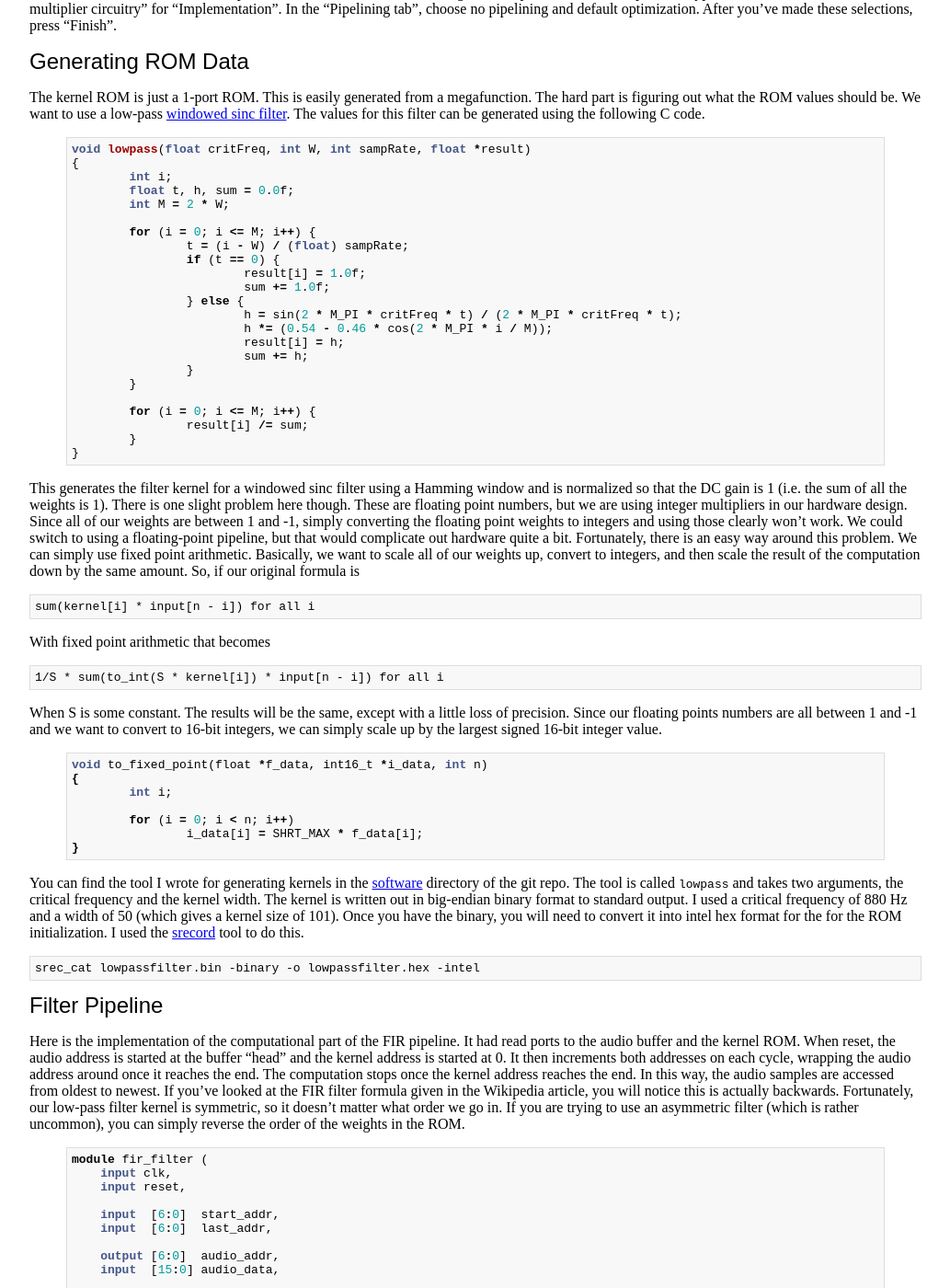
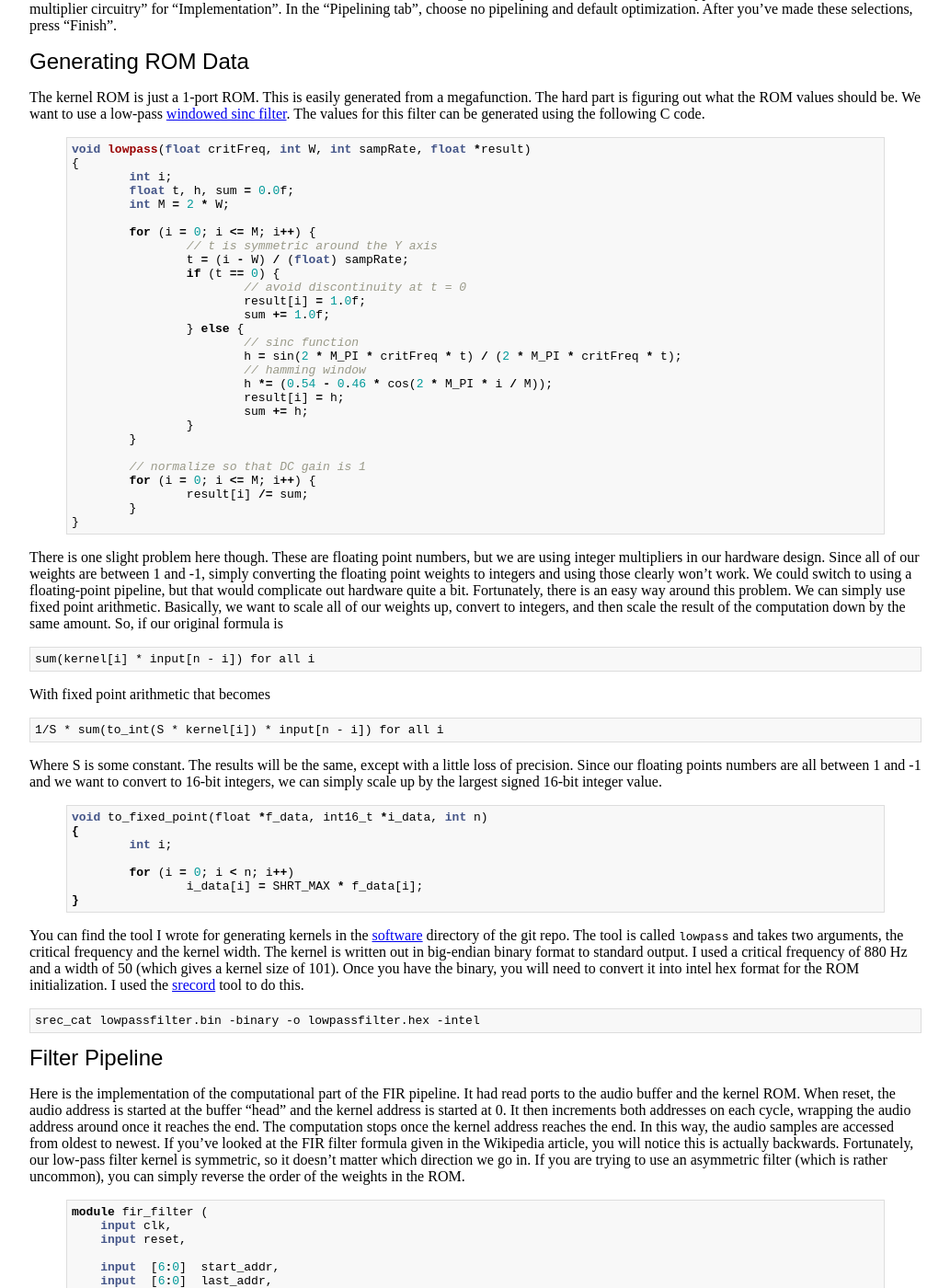
Before and after one commit to zhemao/zhemao.github.com, a Jekyll site: the page built from _posts/2014-01-26-sockit-9.markdown, in a window 1280 px wide and 1400 px high, scrolled down 1932 px. Shown: the whole window at 92% size, without its empty margins (123-1156 px from the left). Built offline with Jekyll 4.4.1, drawn with Linux system fonts in a browser that asks for light colours; some of the changed text lies outside the part shown.

Commit message:
edits to sockit 9

```diff
--- a/_posts/2014-01-26-sockit-9.markdown
+++ b/_posts/2014-01-26-sockit-9.markdown
@@ -13,10 +13,10 @@
 of the Github repo.
 
 To implement these filters we will use a finite impulse response (FIR) filter.
-How this works essentially is that the output is the weighted sum of N
+The way an FIR filter works is that the output is the weighted sum of N
 previously recorded inputs. By choosing different weights, we can achieve
 different effects, such as low-pass filtering and high-pass filtering.
-If you'd like to learn more about how FIR filters work, I've written an
+If you'd like to learn more about FIR filters, I've written an
 [IPython notebook](http://nbviewer.ipython.org/github/zhemao/digital_filters/blob/master/Digital%20Filters.ipynb)
 explaining the concept.
 
@@ -34,11 +34,11 @@
 audio buffer and a weight from the kernel ROM, multiply the two together, and
 then accumulate the products (through addition) into a register.
 
-Notice that in this block diagram, there are registers between each
+Notice that, in this block diagram, there are registers between each
 computational block. This kind of architecture is called a pipelined
 architecture, and is fairly common in hardware design. The main benefit of
-this architecture is that the pipeline stages can do useful work at the same
-time. That is, on each cycle, data is fetched from the memories, the multipliers
+this architecture is that the pipeline stages are operating concurrently.
+That is, on each cycle, the memories are fetching data, the multipliers
 are multiplying the data fetched one cycle ago, and the adder is adding the
 current accumulator value with the result of multiplying the data fetched
 two cycles ago. This means that, if our kernel has size N, the total number
@@ -154,28 +156,31 @@
 	int M = 2 * W;
 
 	for (i = 0; i <= M; i++) {
+		// t is symmetric around the Y axis
 		t = (i - W) / (float) sampRate;
 		if (t == 0) {
+			// avoid discontinuity at t = 0
 			result[i] = 1.0f;
 			sum += 1.0f;
 		} else {
+			// sinc function
 			h = sin(2 * M_PI * critFreq * t) / (2 * M_PI * critFreq * t);
+			// hamming window
 			h *= (0.54 - 0.46 * cos(2 * M_PI * i / M));
 			result[i] = h;
 			sum += h;
 		}
 	}
 
+	// normalize so that DC gain is 1
 	for (i = 0; i <= M; i++) {
 		result[i] /= sum;
 	}
 }
 {% endhighlight %}
 
-This generates the filter kernel for a windowed sinc filter using a Hamming
-window and is normalized so that the DC gain is 1 (i.e. the sum of all the
-weights is 1). There is one slight problem here though. These are floating
-point numbers, but we are using integer multipliers in our hardware design.
+There is one slight problem here though. These are floating point numbers,
+but we are using integer multipliers in our hardware design.
 Since all of our weights are between 1 and -1, simply converting the floating
 point weights to integers and using those clearly won't work.
 We could switch to using a floating-point pipeline, but that would complicate
@@ -190,7 +195,7 @@
 
     1/S * sum(to_int(S * kernel[i]) * input[n - i]) for all i
 
-When S is some constant. The results will be the same, except with a little
+Where S is some constant. The results will be the same, except with a little
 loss of precision. Since our floating points numbers are all between 1 and -1
 and we want to convert to 16-bit integers, we can simply scale up by the
 largest signed 16-bit integer value.
@@ -212,7 +217,7 @@
 out in big-endian binary format to standard output. I used a critical
 frequency of 880 Hz and a width of 50 (which gives a kernel size of 101).
 Once you have the binary, you will need to convert it into intel hex format
-for the for the ROM initialization. I used the
+for the ROM initialization. I used the
 [srecord](http://srecord.sourceforge.net/) tool to do this.
 
     srec_cat lowpassfilter.bin -binary -o lowpassfilter.hex -intel
@@ -228,7 +233,7 @@
 accessed from oldest to newest. If you've looked at the FIR filter formula
 given in the Wikipedia article, you will notice this is actually backwards.
 Fortunately, our low-pass filter kernel is symmetric, so it doesn't matter
-what order we go in. If you are trying to use an asymmetric filter (which
+which direction we go in. If you are trying to use an asymmetric filter (which
 is rather uncommon), you can simply reverse the order of the weights in the ROM.
 
 {% highlight verilog %}
```
Also changed, not shown: other parts of _posts/2014-01-26-sockit-9.markdown (+14 -11 lines).
